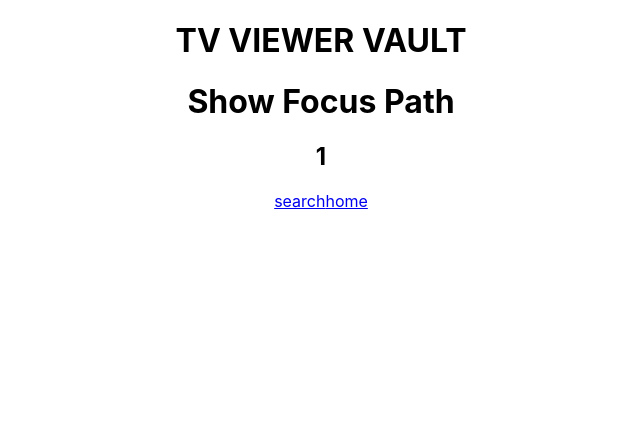
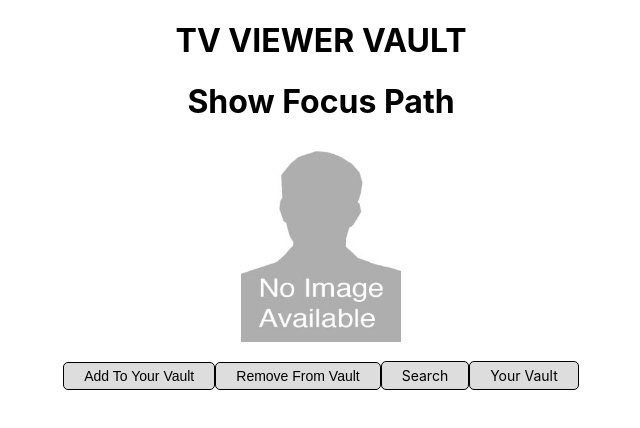
Before and after one commit to donnywarren/tv-viewer-vault, a React (Create React App) app: page /showfocus/1/1/1 in a window 1280 px wide. Shown: the top 428 px of the page, without its empty margins (319-959 px from the left). Built offline with nearby package versions, Linux system fonts and the light colour scheme; no server answers.

Commit message:
crud added to vault cleanup paths, routes, components

```diff
--- /dev/null
+++ b/src/Addtovault.js
@@ -0,0 +1,46 @@
+import React from "react";
+import { useHistory, useParams } from "react-router-dom";
+import axios from "axios";
+import Showfocus from "./Showfocus";
+
+function Addtovault(props) {
+  const params = useParams();
+  const history = useHistory();
+  const user = { params };
+
+  const handleAdd = async (e) => {
+    e.preventDefault();
+    const data = await axios.post(
+      "https://api.airtable.com/v0/appsWFIfSTp1odUII/Table%201",
+      {
+        fields: {
+          user: `${props.username}`,
+          imbd: `${params.showid}`,
+          image: `https://image.tmdb.org/t/p/w500${props.show.poster_path}`,
+          title: `${props.show.name}`,
+          notes: "testing this",
+        },
+      },
+      {
+        headers: {
+          Authorization: `Bearer ${process.env.REACT_APP_AIRTABLE_KEY}`,
+          "Content-Type": "application/json",
+        },
+      }
+    );
+    history.push("/home");
+    // console.log(params.showid);
+    // console.log(props.show.name);
+    // console.log(props.show.poster_path);
+    // console.log(props.show.id);
+    // console.log(props.username);
+    // console.log(props.show);
+  };
+  return (
+    <button className="link-btn" onClick={handleAdd}>
+      Add To Your Vault
+    </button>
+  );
+}
+
+export default Addtovault;
--- a/src/App.js
+++ b/src/App.js
@@ -1,6 +1,5 @@
-import React, { useEffect, useState } from "react";
-import { Route, Link } from "react-router-dom";
-import axios from "axios";
+import React, { useState } from "react";
+import { Route } from "react-router-dom";
 
 import "./App.css";
 import Login from "./Login";
@@ -11,23 +10,33 @@ import Showfocus from "./Showfocus";
 function App() {
   const [loggedin, updateLoggedin] = useState(false);
   const [favorites, updateFavorites] = useState("");
-  console.log(loggedin);
-  console.log(favorites);
+  const [username, updateUsername] = useState("don");
+  // console.log(loggedin);
+  // console.log(favorites);
 
   return (
     <div className="App">
       <h1>TV VIEWER VAULT</h1>
       <Route exact path="/">
-        <Login loggedin={loggedin} updateLoggedin={updateLoggedin} />
+        <Login
+          loggedin={loggedin}
+          updateLoggedin={updateLoggedin}
+          username={username}
+          updateUsername={updateUsername}
+        />
       </Route>
       <Route path="/home">
-        <Home favorites={favorites} updateFavorites={updateFavorites} />
+        <Home
+          favorites={favorites}
+          updateFavorites={updateFavorites}
+          username={username}
+        />
       </Route>
-      <Route path="/search/:userid/:test">
-        <Search />
+      <Route path="/search">
+        <Search username={username} />
       </Route>
-      <Route path="/showfocus/:id">
-        <Showfocus />
+      <Route path="/showfocus/:showid/:airtableid">
+        <Showfocus username={username} />
       </Route>
     </div>
   );
--- a/src/Home.js
+++ b/src/Home.js
@@ -1,14 +1,16 @@
-import React, { useEffect } from "react";
-import { Link, useParams } from "react-router-dom";
+import React, { useEffect, useState } from "react";
+import { Link } from "react-router-dom";
 import axios from "axios";
+import Img from "./assets/img-not-available.png";
 
 function Home(props) {
-  const params = useParams();
+  const [vaultContent, updateVaultContent] = useState([]);
 
   useEffect(() => {
     const airtableCall = async () => {
       const userData = await axios.get(
-        "https://api.airtable.com/v0/appsWFIfSTp1odUII/Table%201?filterByFormula=SEARCH('donnywarren',{user})",
+        // `https://api.airtable.com/v0/appsWFIfSTp1odUII/Table%201?filterByFormula=({user}="${props.username}")&view=Grid%20view`,
+        `https://api.airtable.com/v0/appsWFIfSTp1odUII/Table%201?filterByFormula=({user}="don")&view=Grid%20view`,
         {
           headers: {
             Authorization: `Bearer ${process.env.REACT_APP_AIRTABLE_KEY}`,
@@ -16,17 +18,43 @@ function Home(props) {
           },
         }
       );
-      props.updateFavorites(userData.data);
+      updateVaultContent(userData.data.records);
+      console.log(userData.data.records);
     };
     airtableCall();
   }, []);
-  if (props.favorites) {
-    console.log(props.favorites.records[2]);
+  if (vaultContent[0]) {
+    console.log(vaultContent[0].id);
+    const userName = props.username;
+    const capsUserName = userName.charAt(0).toUpperCase() + userName.slice(1);
     return (
       <div>
-        <h1>Home Path</h1>
-        <p>{props.favorites.records[1].fields.title}</p>
-        <Link to="/search/  /  ">search</Link>
+        <h1>{`${capsUserName}'s Vault`}</h1>
+        <Link to="/search" className="link-btn">
+          Search
+        </Link>
+        <div className="show-container">
+          {vaultContent
+            .slice(0)
+            .reverse()
+            .map((item) => {
+              return (
+                <div key={item.id} className="show-card">
+                  <Link
+                    to={`/showfocus/${item.fields.imbd}/${item.id}`}
+                    className="show-link"
+                  >
+                    <img
+                      src={item.fields.image}
+                      alt={`${item.fields.title} poster`}
+                    />
+                    <h3 className="show-link">{item.fields.title}</h3>
+                    <p className="show-link">{`Notes: ${item.fields.notes}`}</p>
+                  </Link>
+                </div>
+              );
+            })}
+        </div>
       </div>
     );
   } else {
--- a/src/Login.js
+++ b/src/Login.js
@@ -1,4 +1,4 @@
-import React, { useEffect, useState } from "react";
+import React, { useState } from "react";
 import "./App.css";
 import { Link } from "react-router-dom";
 
@@ -8,9 +8,9 @@ import Signup from "./Signup";
 function Login(props) {
   // const [loggedin, updateLoggedin] = useState(false);
   // const [usernameInput, updateUsernameInput] = useState("");
-  const [username, updateUsername] = useState("");
+  // const [username, updateUsername] = useState("");
   const [password, updatePassword] = useState("");
-  const name = username;
+  const name = props.username;
   // console.log(userInfo.don);
   // console.log(username);
   const handleLoggedin = () => {
@@ -20,18 +20,15 @@ function Login(props) {
 
   const handleFailedLogin = (e) => {
     e.preventDefault();
-    updateUsername("");
+    props.updateUsername("");
     updatePassword("");
     window.location.reload();
-
-    console.log("yippy");
-    console.log(password);
   };
 
   const onChangeUser = (e) => {
     e.preventDefault();
-    updateUsername(e.target.value);
-    console.log(username);
+    props.updateUsername(e.target.value);
+    console.log(props.username);
   };
 
   const onChangePassword = (e) => {
@@ -63,11 +60,7 @@ function Login(props) {
             />
           </label>
           {password === userInfo[name] ? (
-            <Link
-              className="link-btn"
-              onClick={handleLoggedin}
-              to={`/search/${username}/-`}
-            >
+            <Link className="link-btn" onClick={handleLoggedin} to={`/home`}>
               login
             </Link>
           ) : (
--- /dev/null
+++ b/src/Remove.js
@@ -0,0 +1,31 @@
+import React from "react";
+import { useHistory, useParams } from "react-router-dom";
+import axios from "axios";
+
+function Remove() {
+  const params = useParams();
+  const history = useHistory();
+
+  const handleRemove = async () => {
+    const deleteRecord = await axios.delete(
+      `https://api.airtable.com/v0/appsWFIfSTp1odUII/Table%201/${params.airtableid}`,
+      {
+        headers: {
+          Authorization: `Bearer ${process.env.REACT_APP_AIRTABLE_KEY}`,
+          "Content-Type": "application/json",
+        },
+      }
+    );
+    history.push("/home");
+    console.log("delete", `${params.airtableid}`);
+    console.log(deleteRecord);
+  };
+
+  return (
+    <button className="link-btn" onClick={handleRemove}>
+      Remove From Vault
+    </button>
+  );
+}
+
+export default Remove;
--- a/src/Search.js
+++ b/src/Search.js
@@ -2,13 +2,10 @@ import React from "react";
 import { useState, useEffect } from "react";
 import axios from "axios";
 import { Link } from "react-router-dom";
-import { useParams } from "react-router-dom";
-import Showfocus from "./Showfocus";
 import Img from "./assets/img-not-available.png";
 
-function Search() {
+function Search(props) {
   const [results, updateResults] = useState("");
-  const params = useParams();
 
   useEffect(() => {
     const MakeApiCall = async () => {
@@ -29,12 +26,15 @@ function Search() {
     return (
       <div>
         <h1>Search Path</h1>
-        <Link to="/home">home</Link>
+        <Link to="/home" className="link-btn">
+          Your Vault
+        </Link>
+        <div className="search-controls-container"></div>
         <div className="show-container">
           {results.map((item) => {
             return (
               <div key={item.id} className="show-card">
-                <Link to={`/showfocus/${item.id}`} className="show-link">
+                <Link to={`/showfocus/${item.id}/x`} className="show-link">
                   <img
                     src={
                       item.poster_path
--- a/src/Showfocus.js
+++ b/src/Showfocus.js
@@ -1,30 +1,54 @@
 import React, { useState, useEffect } from "react";
-import { useParams } from "react-router-dom";
-import { Link } from "react-router-dom";
+import { Link, useParams } from "react-router-dom";
 import axios from "axios";
+import Img from "./assets/img-not-available.png";
+import Addtovault from "./Addtovault";
+import Remove from "./Remove";
 
-function Showfocus() {
+function Showfocus(props) {
   const params = useParams();
   const [show, updateShow] = useState({});
-  console.log(params.id);
+  console.log(params.airtableid);
 
   useEffect(() => {
     const showApiCall = async () => {
       const res = await axios(
-        `https://api.themoviedb.org/3/tv/${params.id}?api_key=8d021868bbab84ae4f9d16fdc0645e0c&language=en-US`
+        `https://api.themoviedb.org/3/tv/${params.showid}?api_key=8d021868bbab84ae4f9d16fdc0645e0c&language=en-US`
       );
       updateShow(res.data);
-      console.log(res.data.name);
+      console.log(res.data.poster_path);
     };
     showApiCall();
   }, []);
   return (
     <div>
       <h1>Show Focus Path</h1>
-      <h2>{params.id}</h2>
-      <h3>{show.name}</h3>
-      <Link to="/search/  /  ">search</Link>
-      <Link to="/home">home</Link>
+
+      <h1>{show.name}</h1>
+      <img
+        src={
+          show.poster_path
+            ? `https://image.tmdb.org/t/p/w500${show.poster_path}`
+            : `${Img}`
+        }
+        alt={`${show.name} poster`}
+      />
+      <p>{show.first_air_date}</p>
+      <p>{show.overview}</p>
+      <Addtovault
+        show={show}
+        updateShow={updateShow}
+        username={props.username}
+      />
+      {params.airtableid !== "x" ? (
+        <Remove airtableid={params.airtableid} />
+      ) : null}
+      <Link className="link-btn" to="/search">
+        Search
+      </Link>
+      <Link className="link-btn" to="/home">
+        Your Vault
+      </Link>
     </div>
   );
 }
--- a/src/index.css
+++ b/src/index.css
@@ -36,14 +36,14 @@ img {
   border-radius: 5px;
   border: 1px solid #000000;
   text-decoration: none;
-  font-size: 14px;
-  font-weight: 400;
+  font-size: 14px !important;
 }
 
 .show-container {
   display: flex;
   flex-wrap: wrap;
   justify-content: space-evenly;
+  border: 1px solid black;
 }
 
 .show-card {
@@ -57,3 +57,9 @@ img {
   color: #000000;
   margin: 0px;
 }
+button:hover {
+  cursor: pointer;
+}
+.search-controls-container {
+  border: 1px solid #000000;
+}
--- a/src/secrets.js
+++ b/src/secrets.js
@@ -1,5 +1,5 @@
 const userInfo = {
-  don: "top",
+  don: "don",
   tom: "topsecret2",
 };
 
```
Also changed, not shown: src/Findmovie.js (added), src/Findshow.js (added).
